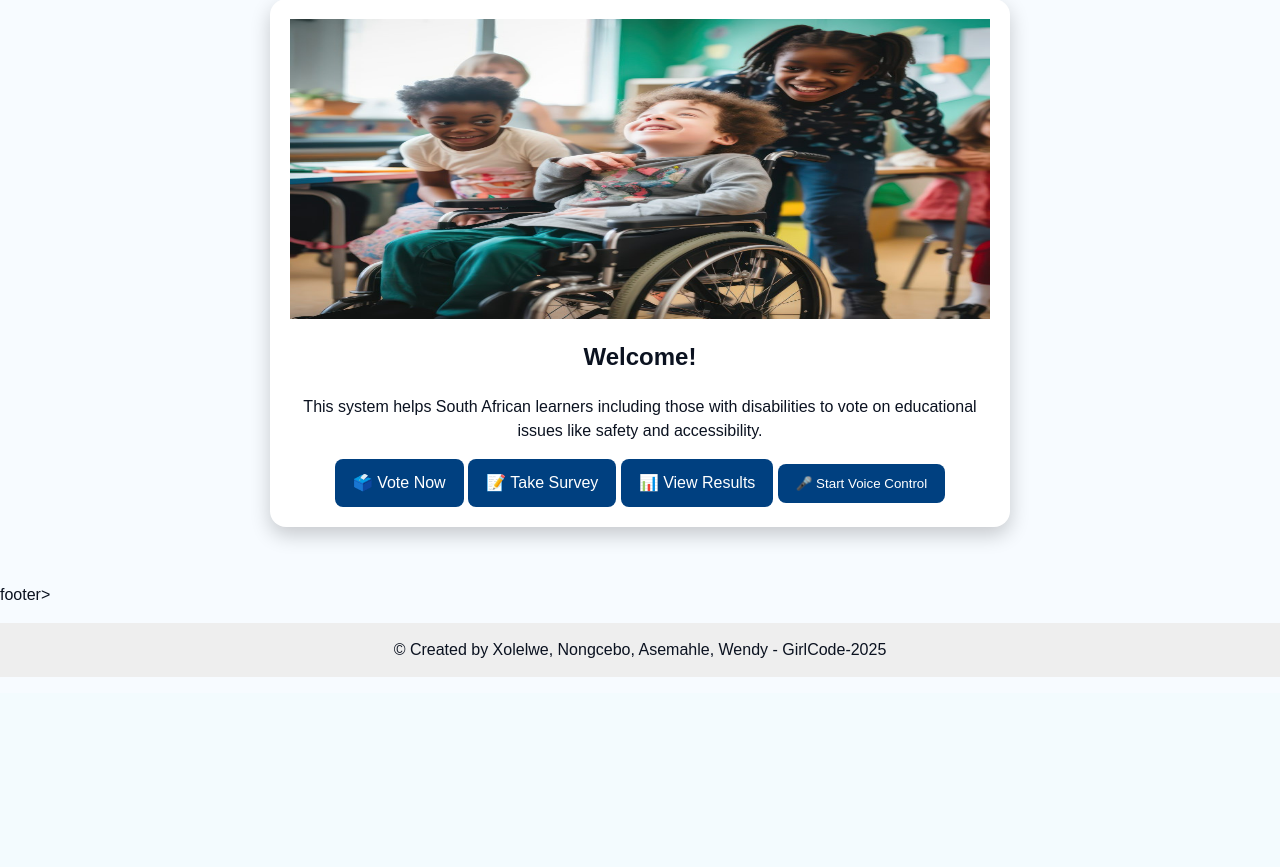
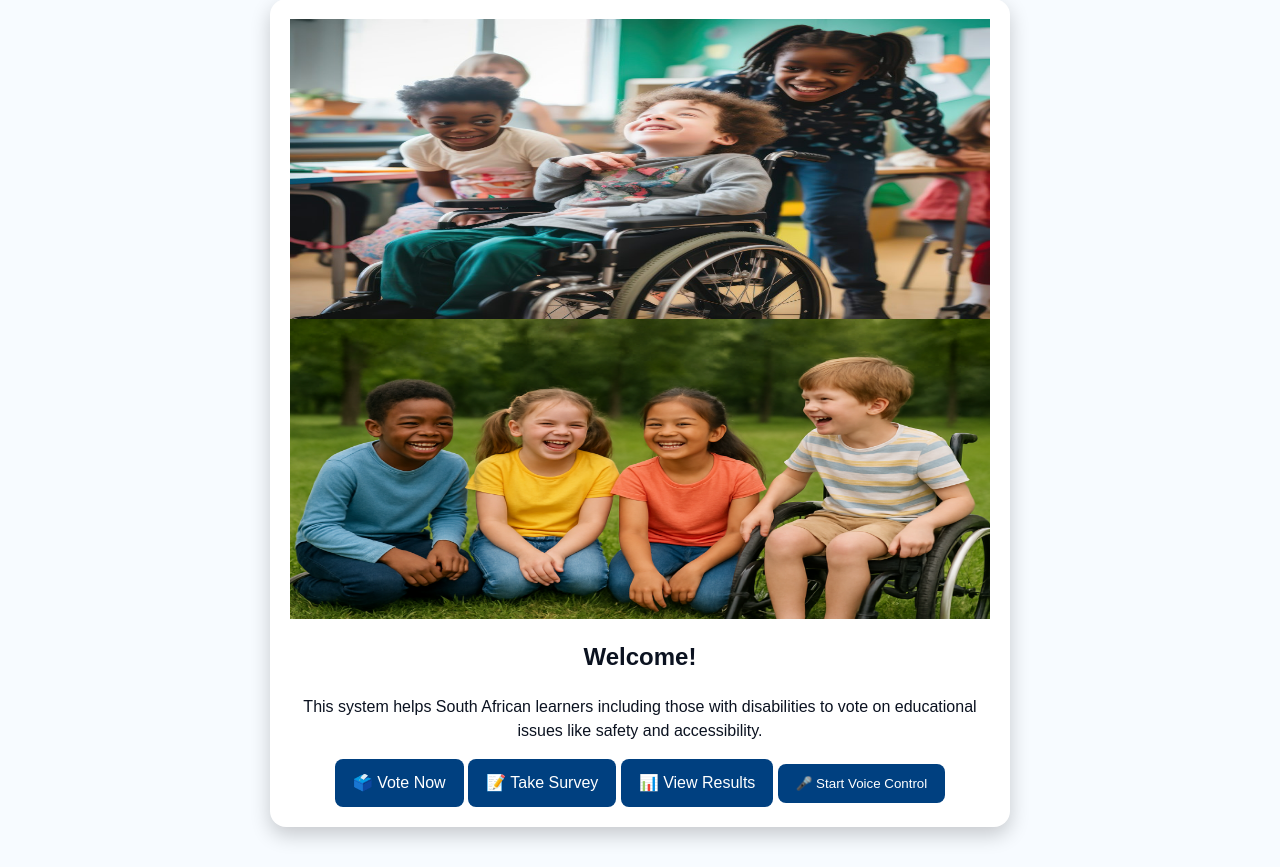
Before and after one commit to Xolelwe/Voting-System, a Django app: page / in a window 1280 px wide. Shown: the part 251-1118 px from the top of the page. Before the commit the page ends 928 px from the top, so only its background shows below. Run offline with Django 5.2, Linux system fonts and the light colour scheme; data comes from the database, SQL or seed files in the repository.

Commit message:
Add additional welcome image to welcome.html

```diff
--- a/Desability/polls/templates/polls/welcome.html
+++ b/Desability/polls/templates/polls/welcome.html
@@ -4,6 +4,8 @@
 {% block content %}
 <div id="welcome-page">
     <img src="{% static 'polls/images/welcome.jpg' %}"
+         alt="Welcome image showing learners" class="welcome-image">
+     <img src="{% static 'polls/images/ChatGPT Image Nov 30, 2025, 11_53_18 PM.png' %}"
          alt="Welcome image showing learners" class="welcome-image">
 
     <h2>Welcome!</h2>
```
